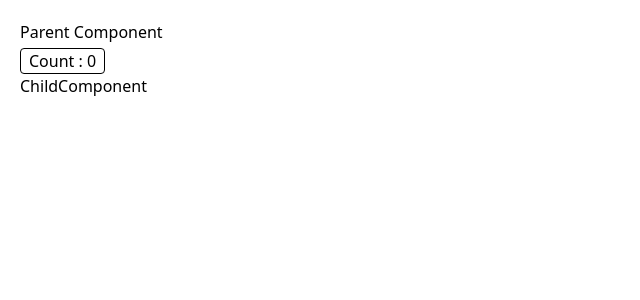
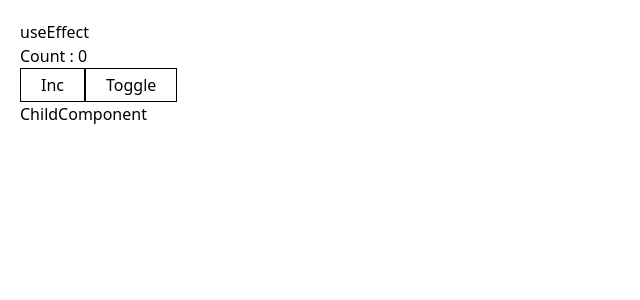
Before and after one commit to Samir-Singh/reactjs-compiler, a React (Vite) app: page /user-info/1 in a window 1280 px wide. Shown: the top 300 px of the page, without its empty margins (0-640 px from the left). Built offline with nearby package versions, Linux system fonts and the light colour scheme.

Commit message:
revise custom useEffect

```diff
--- a/src/App.jsx
+++ b/src/App.jsx
@@ -1,25 +1,46 @@
-import { useCallback, useState } from "react";
+import { useState } from "react";
 import ChildComponent from "./components/ChildComponent";
+import useCustomEffect from "./hooks/useCustomEffect";
 
 const App = () => {
+  const [show, setShow] = useState(true);
   const [count, setCount] = useState(0);
 
-  const handleIncrement = useCallback(() => {
-    setCount((prev) => prev + 1);
-  }, []);
+  // useEffect(() => {
+  //   console.log("render");
+
+  //   return () => {
+  //     console.log("return");
+  //   };
+  // });
+
+  useCustomEffect(() => {
+    console.log("render");
+
+    return () => {
+      console.log("return");
+    };
+  }, [show]);
 
   return (
-    <>
-      <p>Parent Component</p>
+    <div>
+      <h1>useEffect</h1>
+      <p>Count : {count}</p>
       <button
+        className="border py-1 px-5"
         onClick={() => setCount((prev) => prev + 1)}
-        className="border mt-1 px-2 rounded"
       >
-        Count : {count}
+        Inc
+      </button>
+      <button
+        className="border py-1 px-5"
+        onClick={() => setShow((prev) => !prev)}
+      >
+        Toggle
       </button>
 
-      <ChildComponent handleIncrement={handleIncrement} />
-    </>
+      {show && <ChildComponent />}
+    </div>
   );
 };
 
--- /dev/null
+++ b/src/hooks/useCustomEffect.js
@@ -0,0 +1,27 @@
+import { useRef } from "react";
+
+const useCustomEffect = (cb, dep) => {
+  const isRender = useRef(false);
+  const prevDep = useRef(dep);
+
+  if (!isRender.current) {
+    isRender.current = true;
+    cb();
+    return;
+  }
+
+  const isDepChange = dep
+    ? JSON.stringify(dep) !== JSON.stringify(prevDep.current)
+    : true;
+
+  if (isDepChange) {
+    const cleanup = cb();
+    if (cleanup && typeof cleanup === "function") {
+      cleanup();
+    }
+  }
+
+  prevDep.current = dep;
+};
+
+export default useCustomEffect;
```
